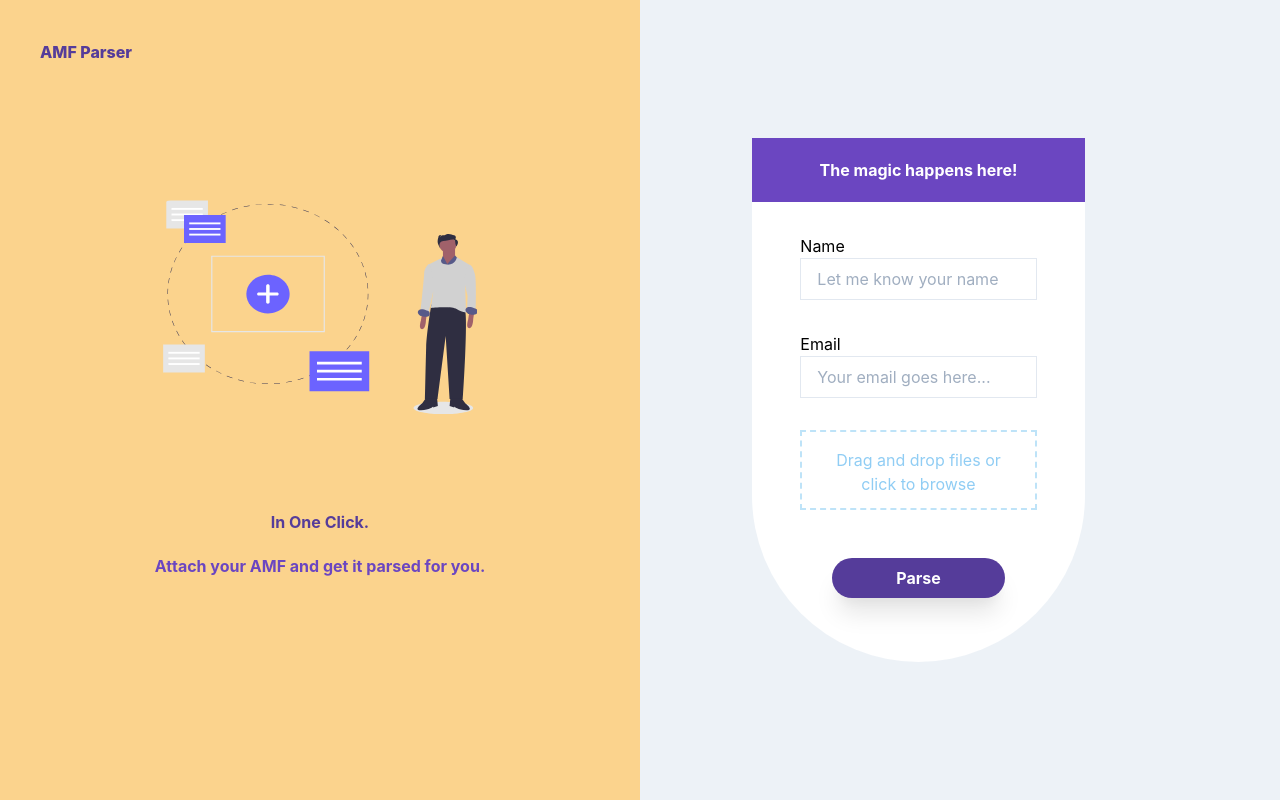
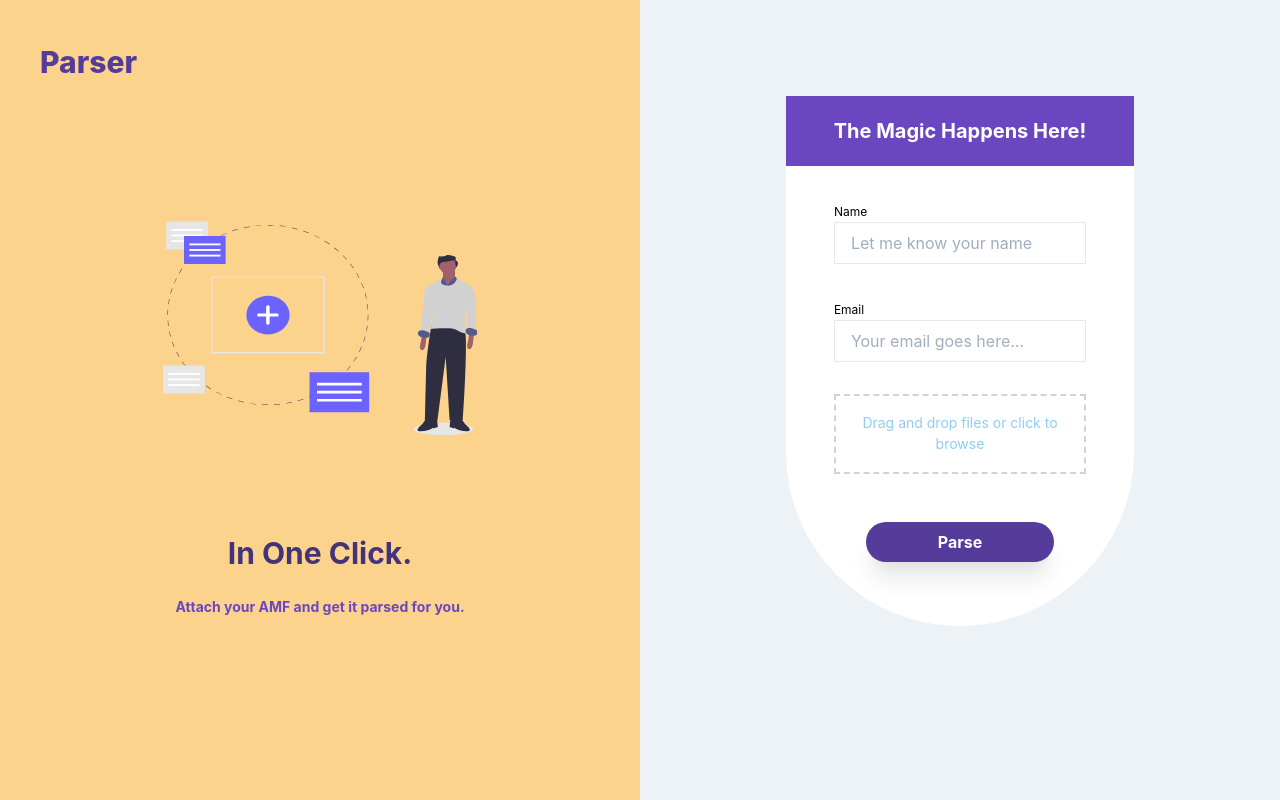
Before and after one commit to boyepanthera/amf-frontend, a React (Create React App) app: page / in a window 1280 px wide. Built offline with nearby package versions, Linux system fonts and the light colour scheme.

Commit message:
slim styling for homepage

```diff
--- a/src/App.js
+++ b/src/App.js
@@ -50,7 +50,7 @@ function App() {
         <LeftPanel  />
       </div>
       <div className='w-4/5 bg-gray-200 flex justify-center'>
-        <div className='mx-auto my-auto'>
+        <div className=''>
           <Formik
           initialValues = {{
             name: '', email:'',
@@ -60,9 +60,9 @@ function App() {
           onSubmit = { handleSubmit }
         >
           {({errors, touched, setFieldValue}) => (
-               <Form className='rounded-b-full w-4/5 bg-white pb-8'>
+               <Form className='rounded-b-full w-11/12 bg-white pb-8 mx-auto my-24'>
               <div className='bg-purple-700  p-5'>
-                <div className='text-white text-center font-bold text-lg'>The magic happens here!</div>
+                <div className='text-white text-center capitalize font-bold text-xl'>The magic happens here!</div>
               </div>
               <div className='px-12 py-2 my-6'>
               <div className='mb-8'>
@@ -76,11 +76,11 @@ function App() {
                 {errors.email && touched.email? <Err className='text-sm'>{errors.email}</Err>: null}
               </div>
               <div className='mb-8'>
-              <section className='border-dashed h-20 border-blue-200 border-2 mt-6'>
+              <section className='border-dashed h-20 border-gray-400 border-2 mt-6'>
                 <div  className='' {...getRootProps({className:'dropzone'})}>
                   <input name='file' className='hidden' type='file' {...getInputProps({onChange: function(e){setFieldValue('file', e.currentTarget.files[0])}})} />
                   {/* <aside> */}
-                  <p className='text-center p-4 text-blue-300'>Drag and drop files or click to browse</p>
+                  <p className='text-center text-sm p-4 text-blue-300'>Drag and drop files or click to browse</p>
                   {/* </aside> */}
                   {errors.file && touched.file? <Err className='text sm'>{errors.file}</Err>: null}
                 </div>
--- a/src/components/LeftPanel.js
+++ b/src/components/LeftPanel.js
@@ -5,12 +5,12 @@ export const LeftPanel  = ()=>{
 
   return (
     <div>
-      <div className='p-10 text-purple-800 font-extrabold text-2xl'>AMF Parser</div>
+      <div className='p-10 text-purple-800 font-extrabold text-3xl'>Parser</div>
         <div className='mx-auto my-24 flex justify-center md:flex-shrink-0'>
           <img className='rounded-lg md:w-80 ' src={Introducer} alt='Explainer Standing with Direction for app use'/>
         </div>
       <div className='justify-center flex'>
-          <div className='item-1 text-3xl text-center font-bold text-purple-800'>In One Click.</div>
+          <div className='item-1 text-3xl text-center font-bold text-purple-900'>In One Click.</div>
       </div>
       <div className='text-purple-700 text-center m-5 font-bold text-sm'>Attach your AMF and get it parsed for you.</div>
     </div>
--- a/tailwind.config.js
+++ b/tailwind.config.js
@@ -1,7 +1,19 @@
 module.exports = {
     theme: {
         fontSize : {
-            '8xl' : '7rem'
+            'xs': '.75rem',
+            'sm': '.875rem',
+            'tiny': '.875rem',
+            'base': '1rem',
+            'lg': '1.125rem',
+            'xl': '1.25rem',
+            '2xl': '1.5rem',
+            '3xl': '1.875rem',
+            '4xl': '2.25rem',
+            '5xl': '3rem',
+            '6xl': '4rem',
+            '7xl': '5rem',
+            'Banner' : '7rem',
         }
     },
     variant: {},
```
Also changed, not shown: src/output.css.
